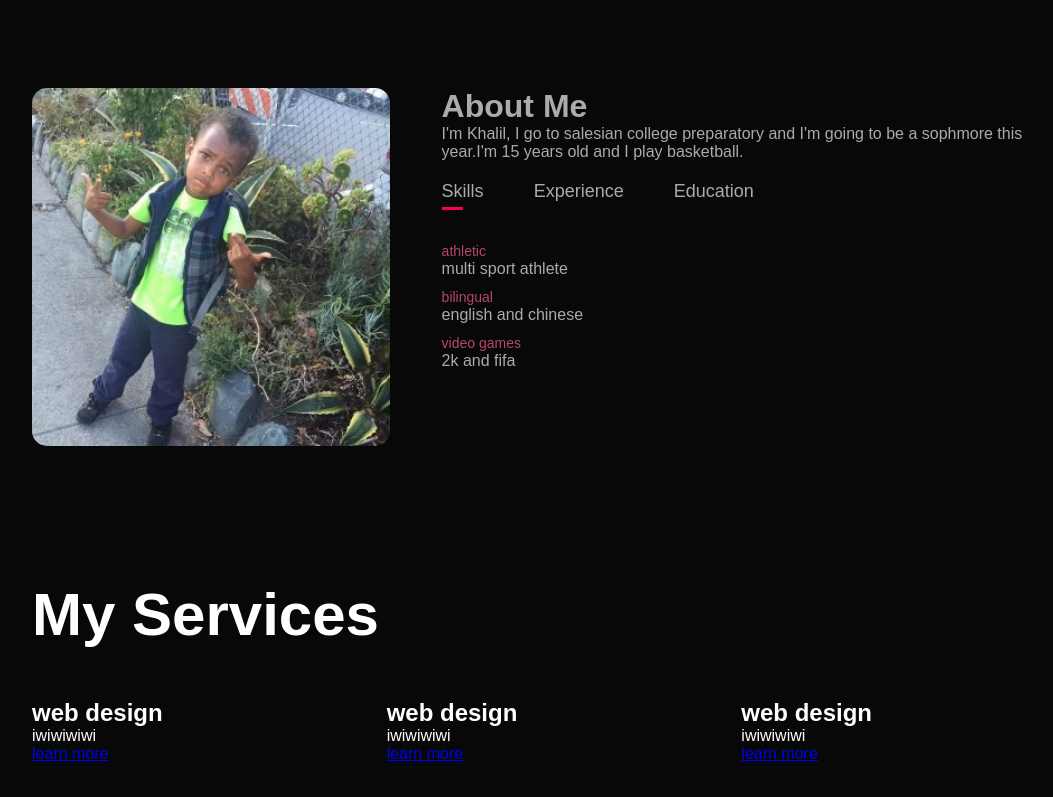
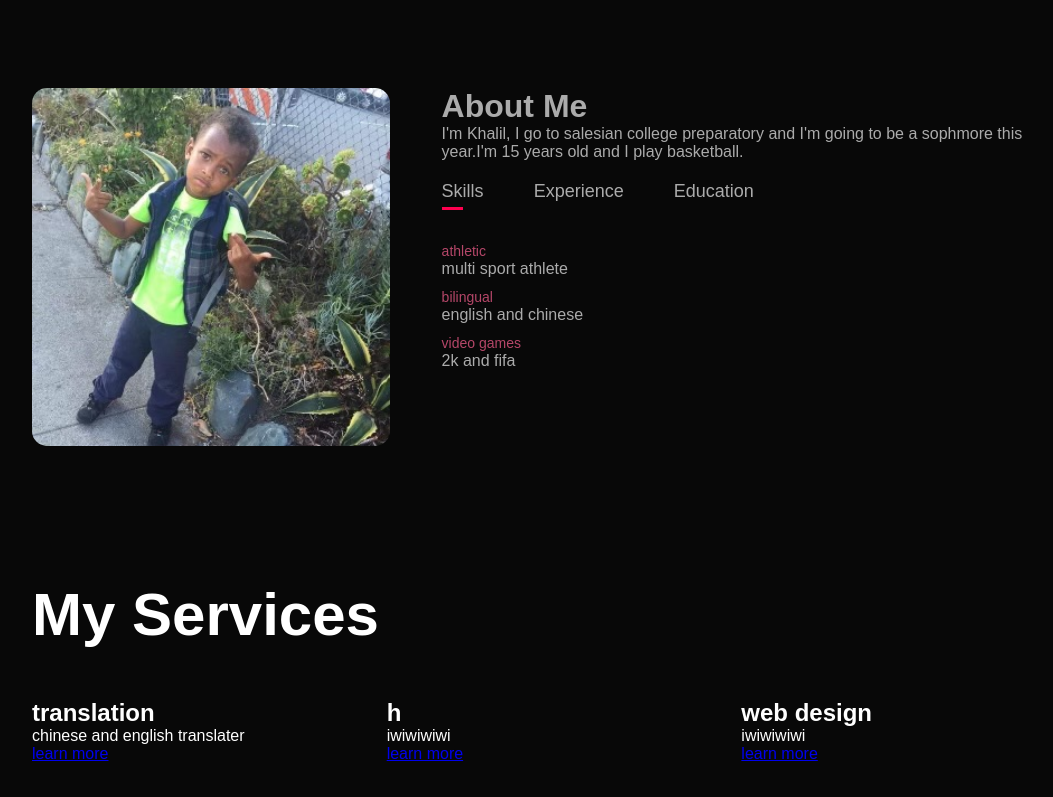
Before and after one commit to khalilsavage/summer-portfolio-repo, a plain HTML site: page Summer portfilo/index.html in a window 1280 px wide. Shown: the part 802-1599 px from the top of the page, without its empty margins (96-1149 px from the left). Drawn offline with Linux system fonts and the light colour scheme.

Commit message:
Update index.html

```diff
--- a/Summer portfilo/index.html
+++ b/Summer portfilo/index.html
@@ -77,12 +77,12 @@
         <h1 class="sub-title">My Services</h1>
         <div class="services-list">
             <div>
-                <h2>web design</h2>
-                <p>iwiwiwiwi</p>
+                <h2>translation</h2>
+                <p>chinese and english translater </p>
                 <a href="#">learn more</a>
             </div>
             <div>
-                <h2>web design</h2>
+                <h2>h</h2>
                 <p>iwiwiwiwi</p>
                 <a href="#">learn more</a>
             </div>
```
